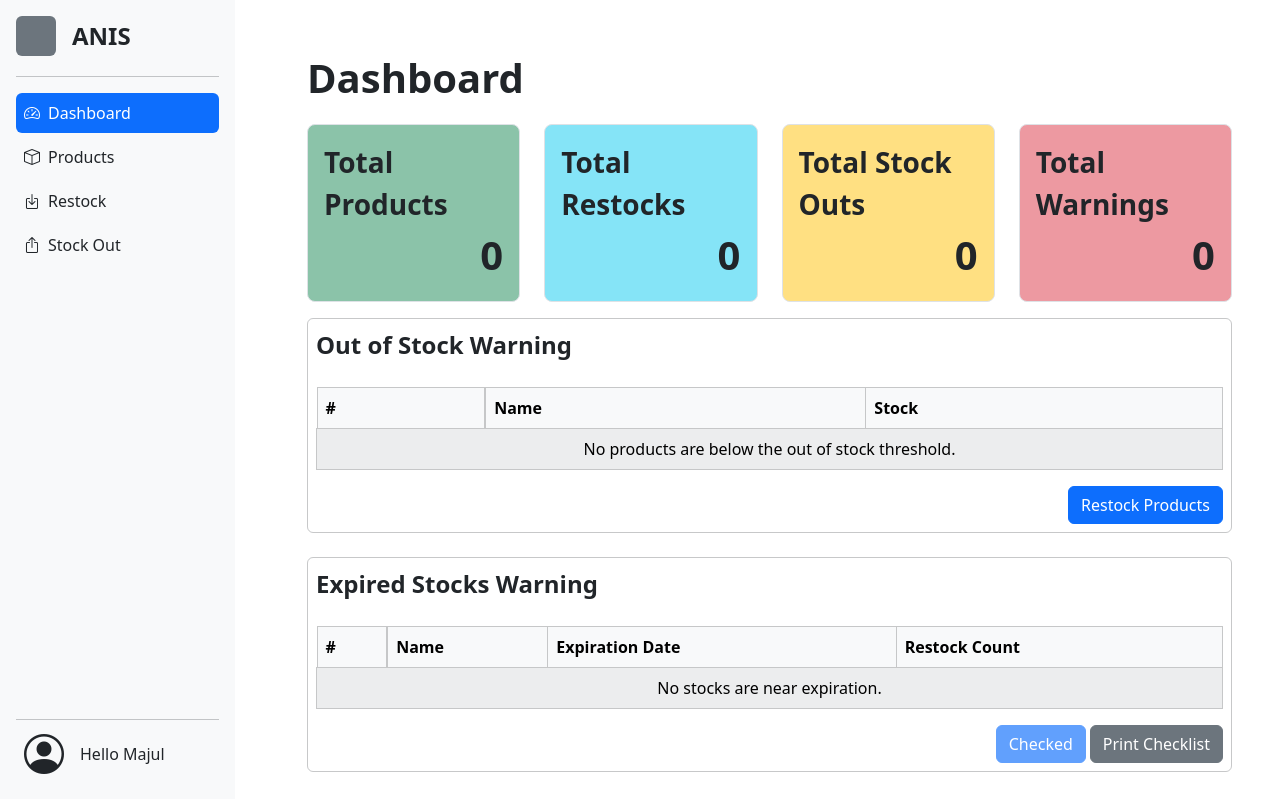
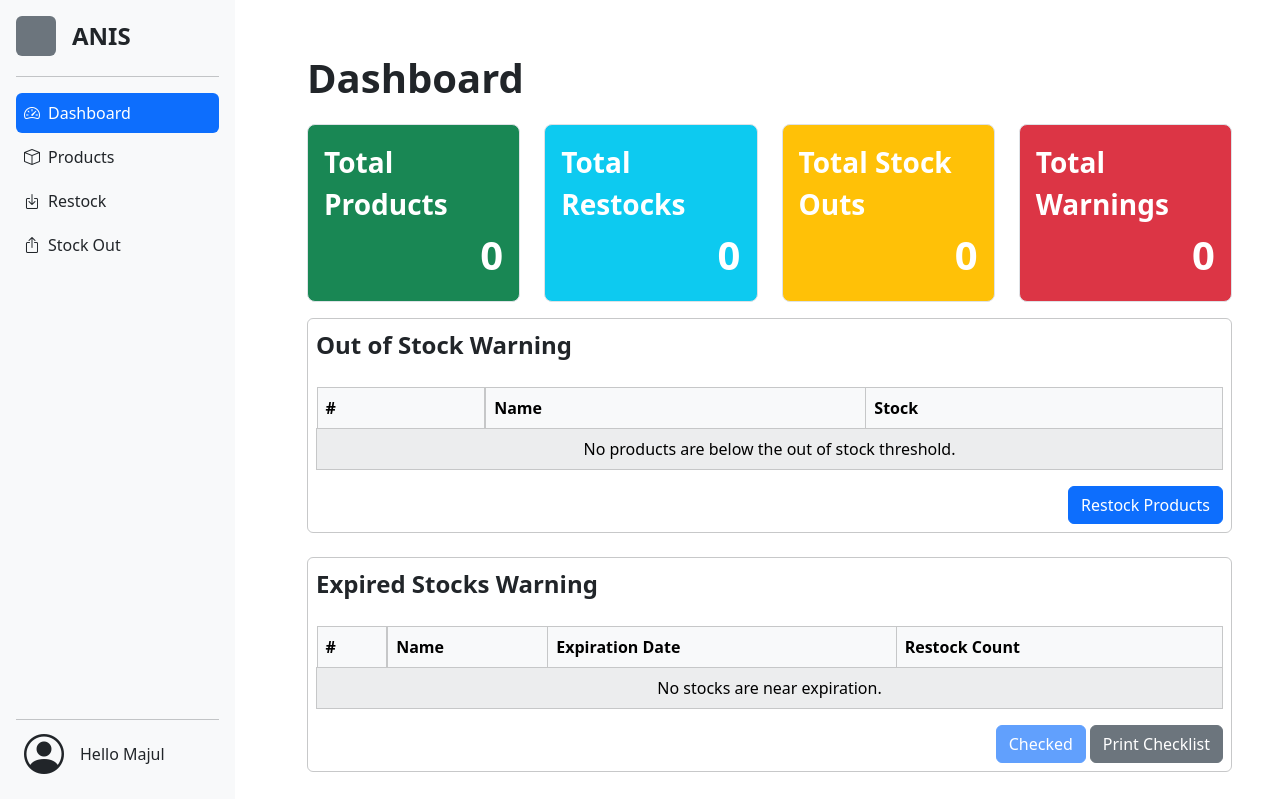
Before and after one commit to MaJul1/anis-php, a PHP site: page / in a window 1280 px wide. Shown: the top 799 px of the page. Run offline with PHP 8.4, Linux system fonts and the light colour scheme; data that the repository does not hold is empty.

Commit message:
Update dashboard card styles for improved readability and consistency

```diff
--- a/index.php
+++ b/index.php
@@ -64,9 +64,9 @@
         <div class="row row-gap-3 mb-3">
           <div class="col-xl-3 col-6">
             <a href="product.php" class="text-decoration-none text-dark">
-              <div class="d-flex flex-column align-items-end border border-1 p-3 bg-success rounded-3 bg-opacity-50 h-100">
+              <div class="d-flex flex-column align-items-end border border-1 p-3 bg-success rounded-3 text-white h-100">
                 <span class="fs-3 fw-bold">Total Products</span>
-                <span class="fs-1 fw-bold text-dark">
+                <span class="fs-1 fw-bold">
                   <?php
                   include_once __DIR__ . '/Persistence/dbconn.php';
                   $result = $conn->query("SELECT COUNT(*) AS total FROM Product WHERE Archived = FALSE");
@@ -79,9 +79,9 @@
           </div>
           <div class="col-xl-3 col-6">
             <a href="restock.php" class="text-decoration-none text-dark">
-              <div class="d-flex flex-column align-items-end border border-1 p-3 bg-info rounded-3 bg-opacity-50 h-100">
+              <div class="d-flex flex-column align-items-end border border-1 p-3 bg-info rounded-3 text-white h-100">
                 <span class="fs-3 fw-bold">Total Restocks</span>
-                <span class="fs-1 fw-bold text-dark">
+                <span class="fs-1 fw-bold">
                   <?php
                   $result = $conn->query("SELECT COUNT(*) AS total FROM Restock");
                   $row = $result->fetch_assoc();
@@ -92,10 +92,10 @@
             </a>
           </div>
           <div class="col-xl-3 col-6">
-            <a href="stockout.php" class="text-decoration-none text-dark">
-              <div class="d-flex flex-column align-items-end border border-1 p-3 bg-warning rounded-3 bg-opacity-50 h-100">
+            <a href="stockout.php" class="text-decoration-none text-white">
+              <div class="d-flex flex-column align-items-end border border-1 p-3 bg-warning rounded-3 h-100">
                 <span class="fs-3 fw-bold">Total Stock Outs</span>
-                <span class="fs-1 fw-bold text-dark">
+                <span class="fs-1 fw-bold">
                   <?php
                   $result = $conn->query("SELECT COUNT(*) AS total FROM StockOut");
                   $row = $result->fetch_assoc();
@@ -106,10 +106,10 @@
             </a>
           </div>
           <div class="col-xl-3 col-6">
-            <a href="#" class="text-decoration-none text-dark" onclick="window.scrollTo({top: document.querySelector('.border.border-1.border-opacity-25.border-dark.rounded.p-2').offsetTop - 30, behavior: 'smooth'}); return false;">
-              <div class="d-flex flex-column align-items-end border border-1 p-3 bg-danger rounded-3 bg-opacity-50 h-100">
+            <a href="#" class="text-decoration-none text-white" onclick="window.scrollTo({top: document.querySelector('.border.border-1.border-opacity-25.border-dark.rounded.p-2').offsetTop - 30, behavior: 'smooth'}); return false;">
+              <div class="d-flex flex-column align-items-end border border-1 p-3 bg-danger rounded-3 h-100">
                 <span class="fs-3 fw-bold">Total Warnings</span>
-                <span class="fs-1 fw-bold text-dark">
+                <span class="fs-1 fw-bold">
                   <?php
                   // Out of stock warnings
                   $result1 = $conn->query("SELECT COUNT(*) AS total FROM Product WHERE CurrentStockNumber < OutOfStockWarningThreshold AND Archived = FALSE");
```
